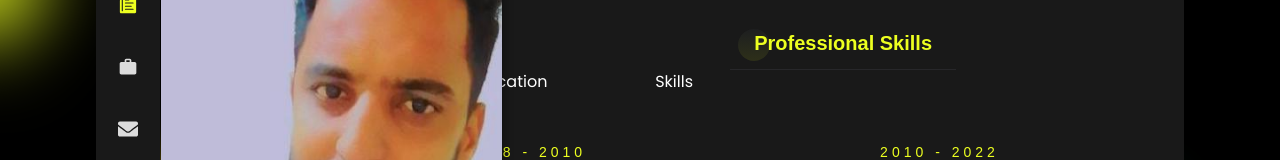
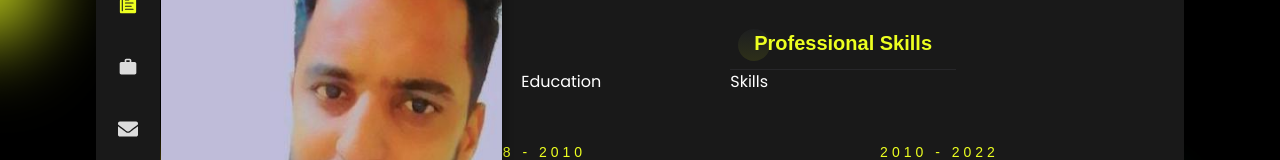
Before and after one commit to gsmalik030/my-portfolio, a React (Create React App) app: page / in a window 1280 px wide. Both pictures are taken after a click on the element "RESUME". Shown: the part 153-313 px from the top of the page. Built offline with nearby package versions, Linux system fonts and the light colour scheme.

Commit message:
Fixed linters errors

```diff
--- a/src/Home.jsx
+++ b/src/Home.jsx
@@ -133,7 +133,10 @@ const Home = () => {
               Contact
             </span>
           </span>
-          <span onClick={handleClick} className="w-full h-6 text-textColor text-xl flex items-center justify-center hover:text-designColor duration-300 cursor-pointer relative group">
+          <span
+            onClick={handleClick}
+            className="w-full h-6 text-textColor text-xl flex items-center justify-center hover:text-designColor duration-300 cursor-pointer relative group"
+          >
             <BsTelephonePlusFill />
             <span className="text-black font-medium text-xs uppercase bg-designColor px-4 py-[1px] rounded-xl absolute left-0 translate-x-8 group-hover:translate-x-12 opacity-0 group-hover:opacity-100 transition-all duration-300 z-20">
               Call
--- a/src/assets/index.js
+++ /dev/null
@@ -1,3 +0,0 @@
-import bannerImg from './images/bannerImg.svg';
-
-export { bannerImg };
--- a/src/components/about/AboutMe.jsx
+++ b/src/components/about/AboutMe.jsx
@@ -4,7 +4,7 @@ const AboutMe = () => (
   <div className="flex flex-col md:flex-row pb-6">
     <div className="w-full md:w-1/2 text-zinc-400 px-6 border-r-[1px] border-r-zinc-800 flex items-center">
       <div className="py-6">
-        <h2 className="font-semibold mb-1 text-2xl">Hello! I'm Ghulam Subbhani</h2>
+        <h2 className="font-semibold mb-1 text-2xl">Hello! I am Ghulam Subbhani</h2>
         <p className="leading-6 text-xl ">
           a passionate web developer with expertise in both React and Ruby on Rails.
         </p>
--- a/src/components/about/FunFactCard.jsx
+++ b/src/components/about/FunFactCard.jsx
@@ -1,4 +1,5 @@
 import React from 'react';
+import PropTypes from 'prop-types';
 
 const FunFactCard = ({ icon, des }) => (
   <div className="w-full">
@@ -11,4 +12,9 @@ const FunFactCard = ({ icon, des }) => (
   </div>
 );
 
+FunFactCard.propTypes = {
+  icon: PropTypes.node.isRequired,
+  des: PropTypes.string.isRequired,
+};
+
 export default FunFactCard;
--- a/src/components/about/MyServices.jsx
+++ b/src/components/about/MyServices.jsx
@@ -1,6 +1,5 @@
 import React from 'react';
 import { FaAppStoreIos } from 'react-icons/fa';
-import { AiTwotoneAppstore } from 'react-icons/ai';
 import { BsServer } from 'react-icons/bs';
 import { SiAntdesign } from 'react-icons/si';
 import { BiCodeAlt } from 'react-icons/bi';
--- a/src/components/contact/Contact.jsx
+++ b/src/components/contact/Contact.jsx
@@ -115,7 +115,6 @@ const Contact = () => {
                     ? 'border-red-600 focus-visible:border-red-600'
                     : 'border-zinc-600 focus-visible:border-designColor'
                 } w-full bg-transparent border-2 px-4 py-2 text-base text-gray-200 outline-none duration-300`}
-                // className="w-full bg-transparent border-2 px-4 py-2 text-base text-gray-200 border-zinc-600 focus-visible:border-designColor outline-none duration-300"
                 type="text"
                 placeholder="Full Name"
               />
@@ -144,6 +143,7 @@ const Contact = () => {
             />
             <button
               onClick={handleSend}
+              type="submit"
               className="text-base w-44 flex items-center gap-1 text-gray-200 hover:text-designColor duration-200"
             >
               Send Message
--- a/src/components/home/Left.jsx
+++ b/src/components/home/Left.jsx
@@ -4,7 +4,7 @@ import { BsCloudLightningFill } from 'react-icons/bs';
 import { FaGithub, FaLinkedin } from 'react-icons/fa';
 import { AiFillTwitterCircle } from 'react-icons/ai';
 import { FiMail, FiSend } from 'react-icons/fi';
-import { bannerImg } from '../../assets';
+import bannerImg from '../../assets/images/bannerImg.svg';
 import CV from '../../assets/gsmalik-cv.pdf';
 
 const Left = () => {
@@ -31,7 +31,7 @@ const Left = () => {
         <img
           className="w-full h-full object-cover rounded-2xl"
           src={bannerImg}
-          alt="Banner image"
+          alt="Banner"
         />
       </div>
       <div className="w-full h-2/5 flex flex-col justify-between">
@@ -65,13 +65,13 @@ const Left = () => {
             className="w-1/2 border-t-[1px] border-r-[1px] border-r-zinc-800 border-t-zinc-800 text-sm tracking-wide uppercase  gap-2 hover:text-designColor duration-300"
             rel="noreferrer"
           >
-            <button className="w-full h-full flex justify-center items-center gap-2">
+            <button type="button" className="w-full h-full flex justify-center items-center gap-2">
               Download CV
               {' '}
               <BsCloudLightningFill />
             </button>
           </a>
-          <button onClick={handleEmailClick} className="w-1/2 border-t-[1px] border-t-zinc-800 text-sm tracking-wide uppercase flex justify-center items-center gap-2 hover:text-designColor duration-300">
+          <button type="button" onClick={handleEmailClick} className="w-1/2 border-t-[1px] border-t-zinc-800 text-sm tracking-wide uppercase flex justify-center items-center gap-2 hover:text-designColor duration-300">
             Contact me
             {' '}
             <FiSend />
--- a/src/components/resume/Resume.js
+++ b/src/components/resume/Resume.js
@@ -11,18 +11,23 @@ const Resume = () => {
   //  const [experienceData, setExperienceData] = useState(false);
   //  const [achievementData, setAchievementData] = useState(false);
   return (
-    <section id="resume" className="w-full py-20 px-5 border-b-[1px] border-b-black">
+    <section
+      id="resume"
+      className="w-full py-20 px-5 border-b-[1px] border-b-black"
+    >
       <div className="flex justify-center items-center text-center">
         <Title title="Professional Skills" des="My Resume" />
       </div>
       <div>
-        <ul className="w-full grid grid-cols-1 md:grid-cols-2 xl:grid-cols-4">
-          <li
-            onClick={() => setEducationData(true)
-              & setSkillData(false)
-              // & setExperienceData(false)
-              // & setAchievementData(false)
-            }
+        <div className="w-full grid grid-cols-1 md:grid-cols-2 xl:grid-cols-4">
+          <button
+            onClick={() => {
+              setEducationData(true);
+              setSkillData(false);
+              // setExperienceData(false);
+              // setAchievementData(false);
+            }}
+            type="button"
             className={`${
               educationData
                 ? 'border-designColor rounded-lg'
@@ -30,19 +35,23 @@ const Resume = () => {
             } resumeLi cursor-pointer`}
           >
             Education
-          </li>
-          <li
-            onClick={() => setEducationData(false)
-              & setSkillData(true)
-              // & setExperienceData(false)
-              // & setAchievementData(false)
-            }
+          </button>
+
+          <button
+            onClick={() => {
+              setEducationData(false);
+              setSkillData(true);
+              // setExperienceData(false);
+              // setAchievementData(false);
+            }}
+            type="button"
             className={`${
               skillData ? 'border-designColor rounded-lg' : 'border-transparent'
             } resumeLi cursor-pointer`}
           >
             Skills
-          </li>
+          </button>
+
           {/* <li
             onClick={() =>
               setEducationData(false) &
@@ -73,13 +82,12 @@ const Resume = () => {
           >
             Achievements
           </li> */}
-        </ul>
+        </div>
       </div>
       {educationData && <Education />}
       {skillData && <Skills />}
       {/* {achievementData && <Achievement />}
       {experienceData && <Experience />} */}
-
     </section>
   );
 };
```
Also changed, not shown: src/components/about/ServicesCard.jsx (+7 -0 lines).
